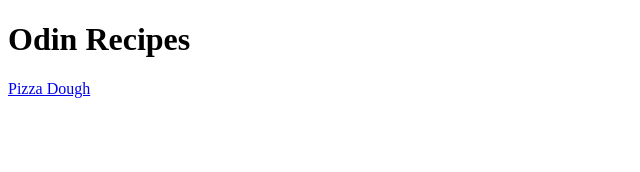
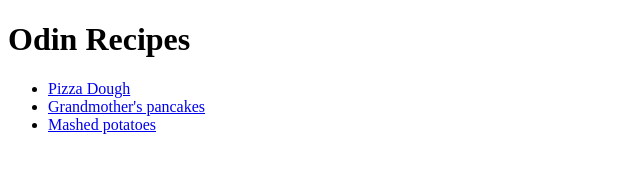
Before and after one commit to GillesKinet/odin-recipes, a plain HTML site: page index.html in a window 1280 px wide. Shown: the whole page, without its empty margins (0-640 px from the left). Drawn offline with Linux system fonts and the light colour scheme.

Commit message:
Extend index with other recipe references

```diff
--- a/index.html
+++ b/index.html
@@ -6,6 +6,10 @@
   </head>
   <body>
     <h1>Odin Recipes</h1>
-    <a href="recipes/pizza.html">Pizza Dough </a>
+    <ul>
+      <li><a href="recipes/pizza.html">Pizza Dough </a></li>
+      <li><a href="recipes/pancakes.html">Grandmother's pancakes </a></li>
+      <li><a href="recipes/mashed_potatoes.html">Mashed potatoes</a></li>
+    </ul>
   </body>
 </html>
```
